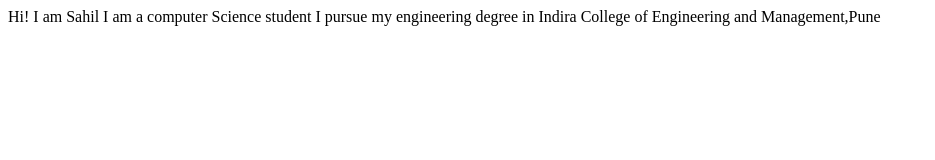
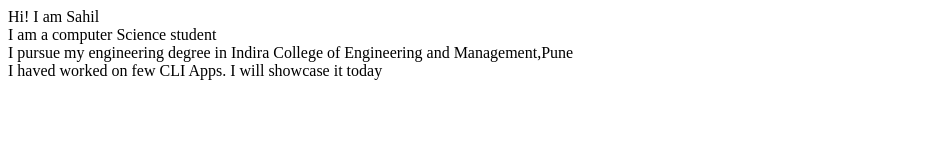
Before and after one commit to SahilBhosale0808/sahilbhosale-site, a plain HTML site: page index.html in a window 1280 px wide. Shown: the whole page, without its empty margins (0-935 px from the left). Drawn offline with Linux system fonts and the light colour scheme.

Commit message:
update details of portfolio

```diff
--- a/index.html
+++ b/index.html
@@ -8,7 +8,11 @@
 </head>
 <body>
     Hi! I am Sahil
+    <br>
     I am a computer Science student
+    <br>
     I pursue my engineering degree in Indira College of Engineering and Management,Pune
+    <br>
+    I haved worked on few CLI Apps. I will showcase it today
 </body>
 </html>
```
